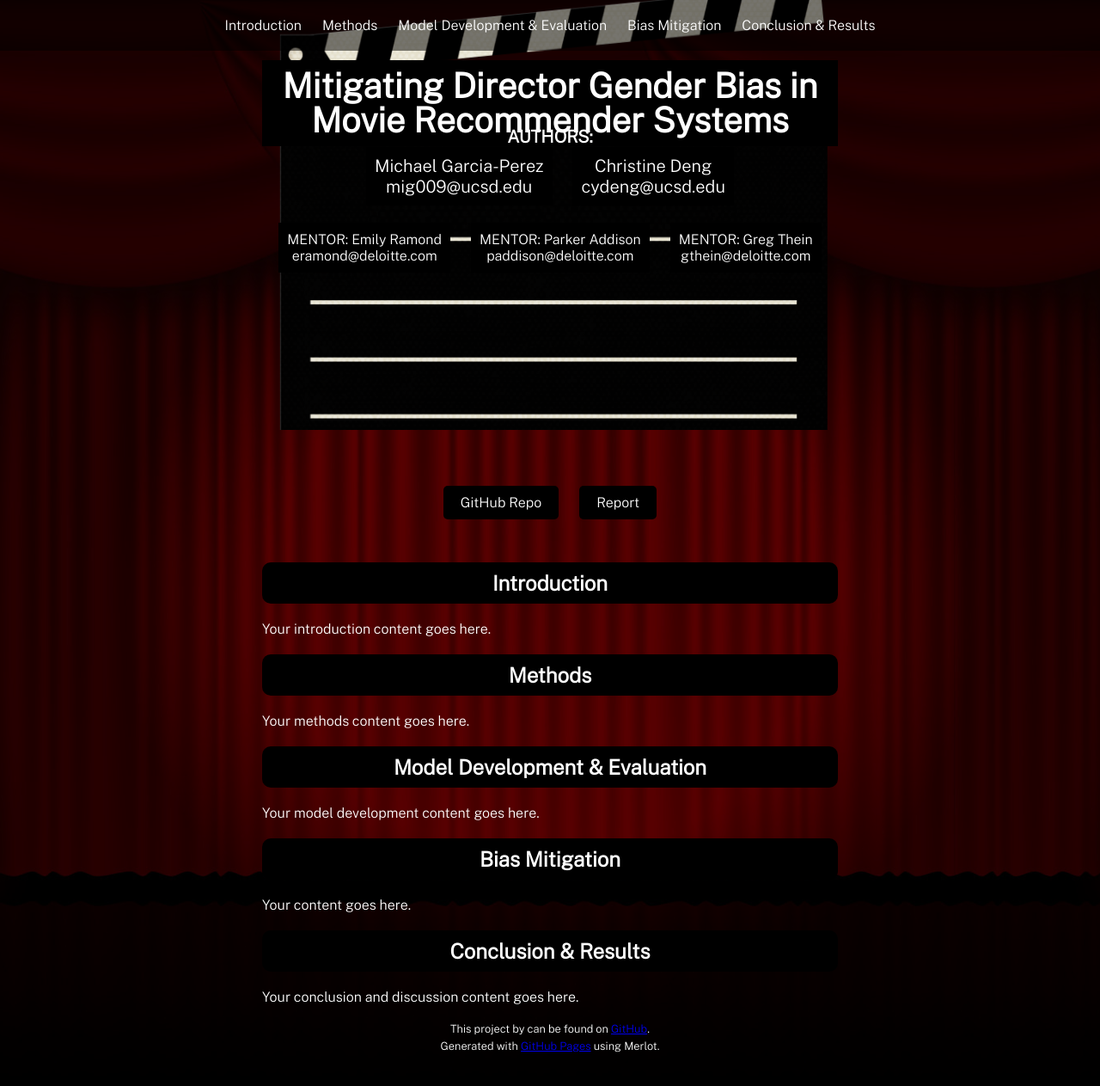
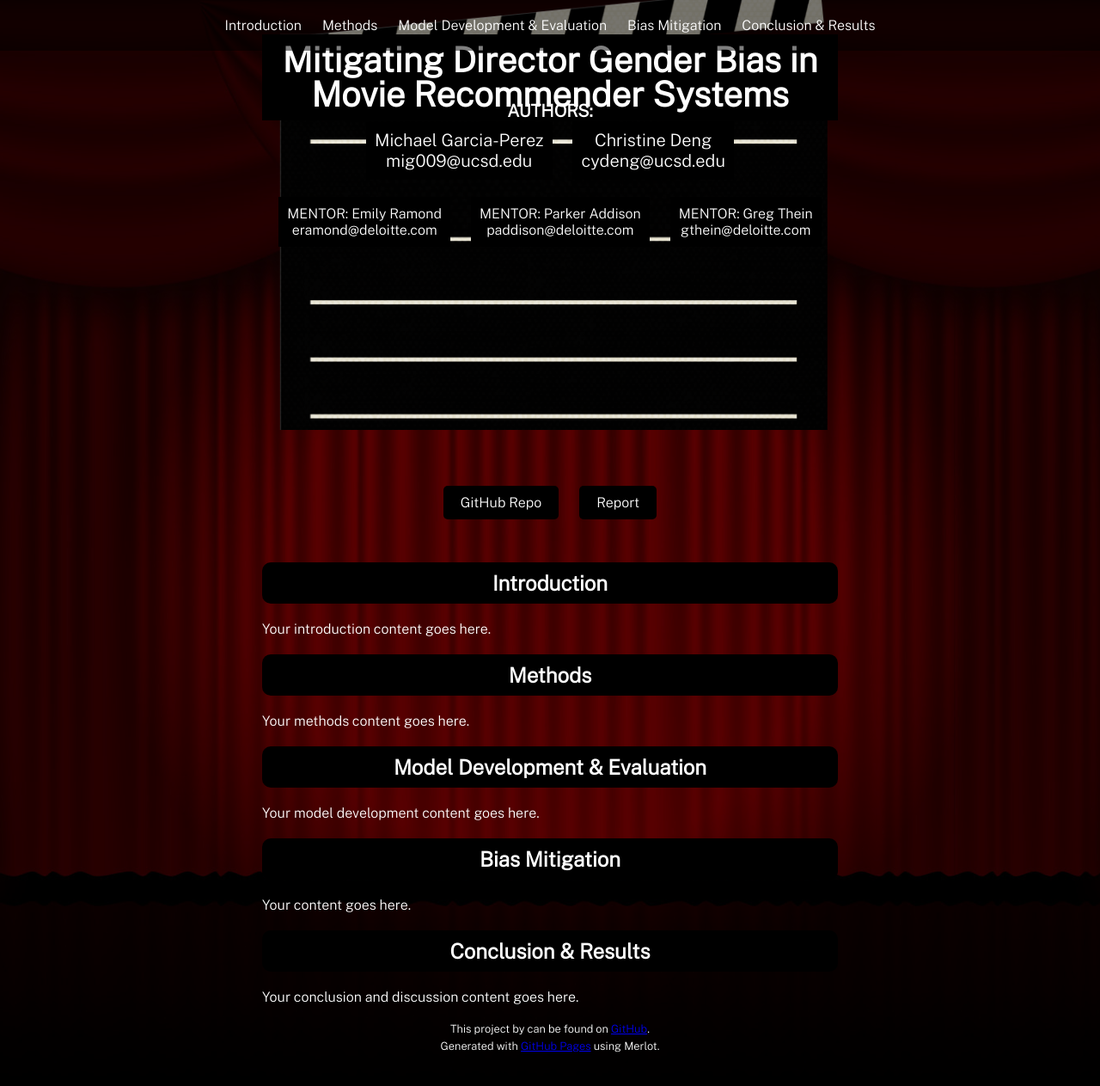
Before and after one commit to michael-garciaperez/DSC180A-Methodology-5, a Jekyll site: the page built from index.md, in a window 1280 px wide and 1274 px high. Shown: the top 1263 px of the window at 86% size. Built offline with Jekyll 4.4.1, drawn with Linux system fonts in a browser that asks for light colours.

Commit message:
Update style.scss

```diff
--- a/assets/css/style.scss
+++ b/assets/css/style.scss
@@ -1,6 +1,5 @@
 ---
 ---
-
 @import url('https://fonts.googleapis.com/css2?family=Public+Sans:wght@300&display=swap');
 
 body {
@@ -205,5 +204,5 @@ body::before {
 }
 
 .title-container {
-  margin-top: 50px; /* Adjusted margin-top for the title */
+  margin-top: 20px; /* Adjusted margin-top for the title */
 }
```
